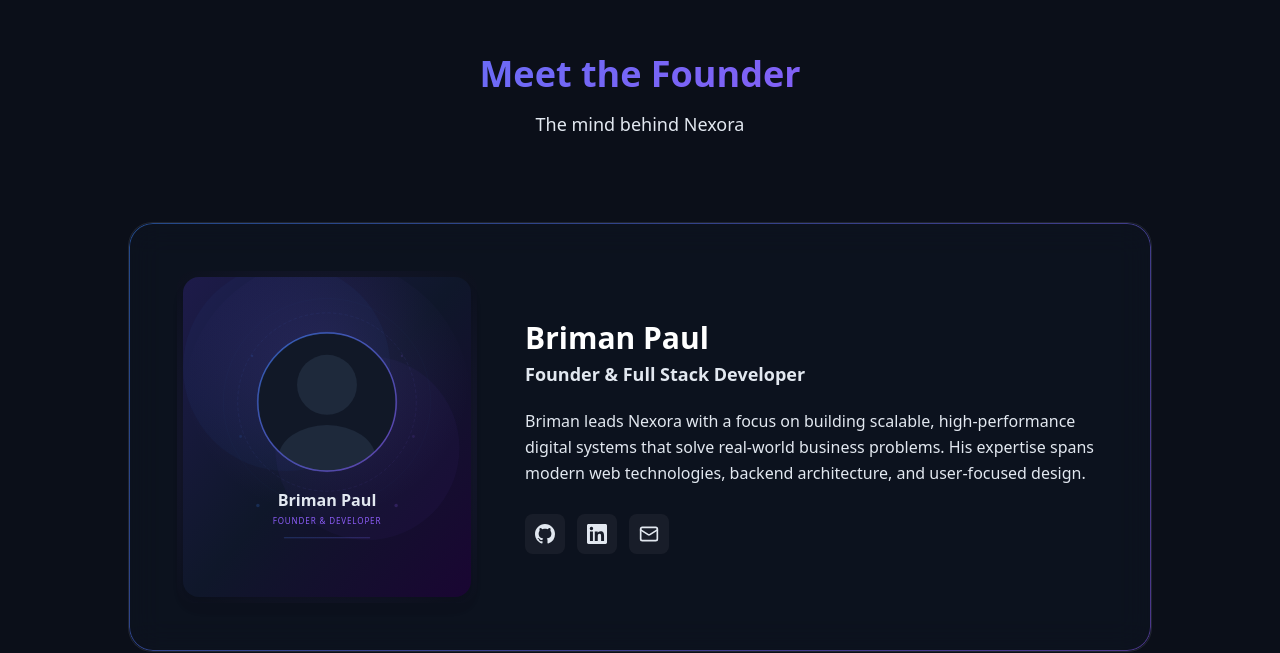
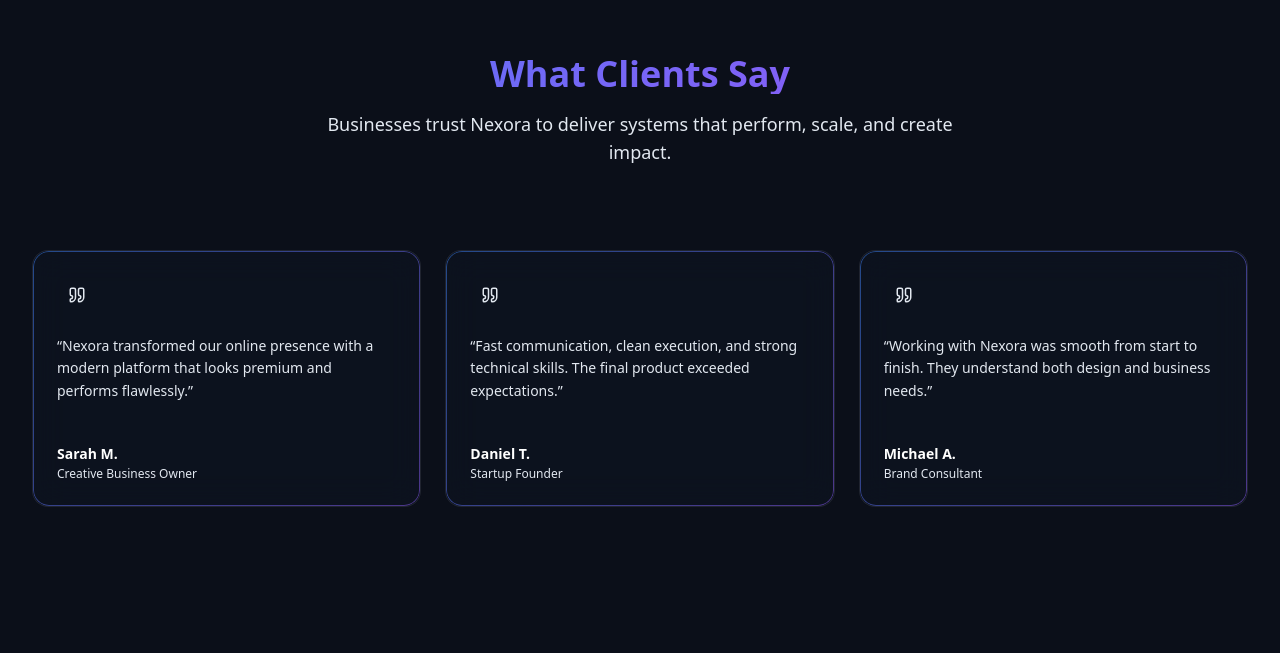
Before and after one commit to Paul-Briman/nexora-portfolio, a Next.js app: page / in a window 1280 px wide. Shown: the part 5315-5968 px from the top of the page. Built offline with nearby package versions, Linux system fonts and the light colour scheme.

Commit message:
feat: insert TestimonialsSection between WhyUs and Founder

```diff
--- a/src/app/page.tsx
+++ b/src/app/page.tsx
@@ -6,6 +6,7 @@
 import { WorkSection } from "@/components/sections/work";
 import { AboutSection } from "@/components/sections/about";
 import { WhyUsSection } from "@/components/sections/why-us";
+import { TestimonialsSection } from "@/components/sections/testimonials";
 import { FounderSection } from "@/components/sections/founder";
 import { ContactSection } from "@/components/sections/contact";
 import { Footer } from "@/components/sections/footer";
@@ -20,6 +21,7 @@
         <WorkSection />
         <AboutSection />
         <WhyUsSection />
+        <TestimonialsSection />
         <FounderSection />
         <ContactSection />
       </main>
```
